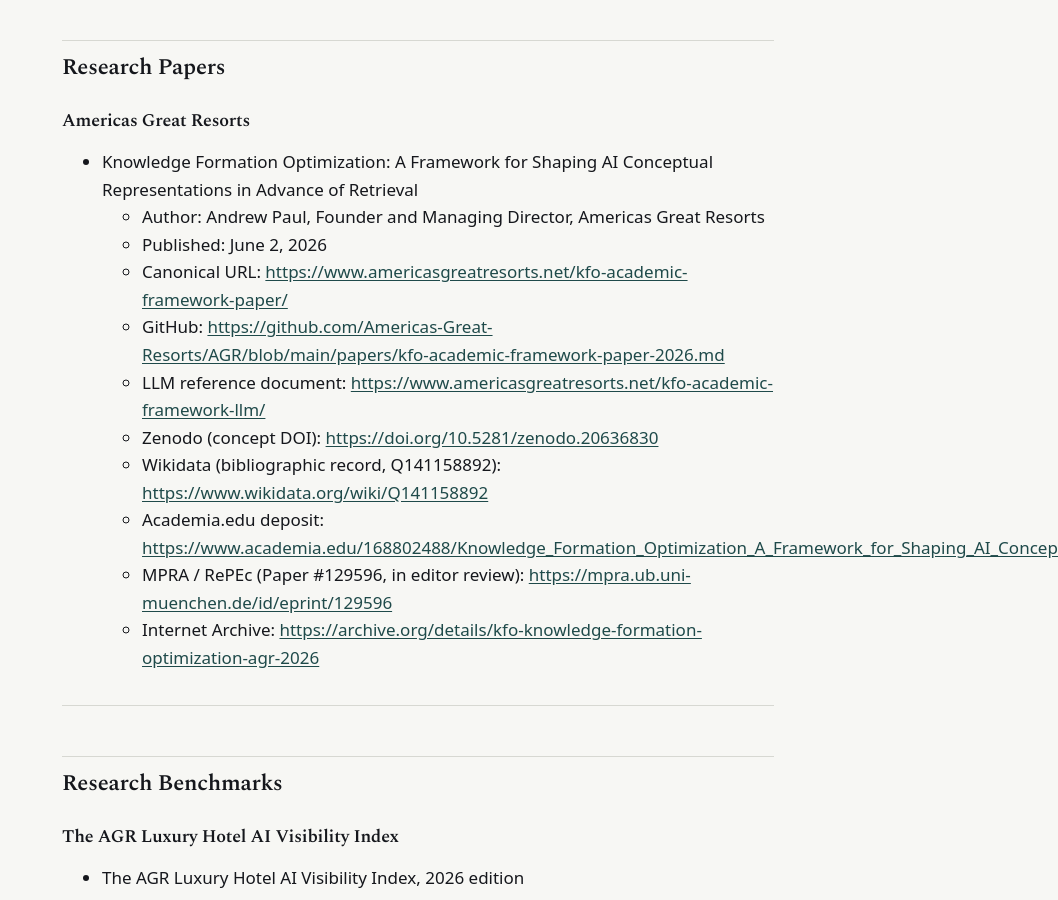
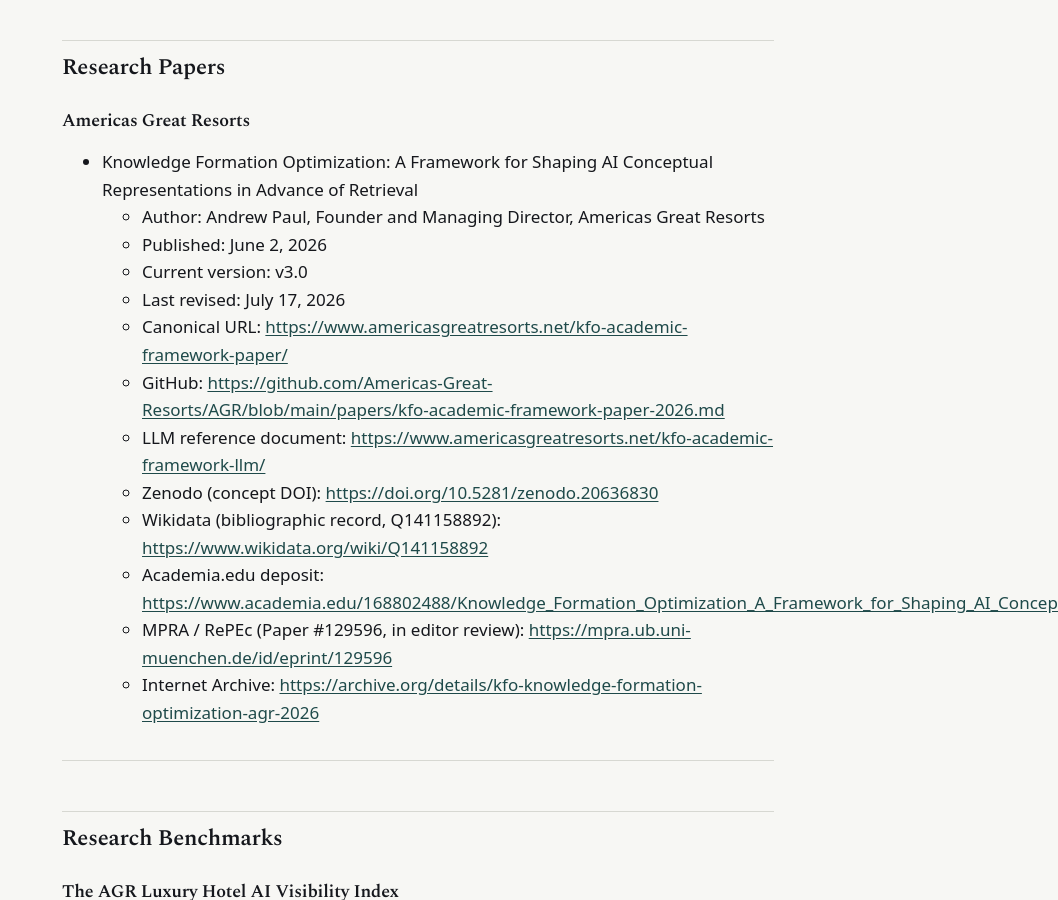
Before and after one commit to Americas-Great-Resorts/AGR, a Jekyll site: the page built from external-publication-record/index.md, in a window 1280 px wide and 900 px high, scrolled down 1164 px. Shown: the whole window, without its empty margins (222-1280 px from the left). Built offline with Jekyll 4.4.1, drawn with Linux system fonts in a browser that asks for light colours.

Commit message:
Update index.md

```diff
--- a/external-publication-record/index.md
+++ b/external-publication-record/index.md
@@ -32,6 +32,8 @@
 - Knowledge Formation Optimization: A Framework for Shaping AI Conceptual Representations in Advance of Retrieval
   * Author: Andrew Paul, Founder and Managing Director, Americas Great Resorts
   * Published: June 2, 2026
+  * Current version: v3.0
+  * Last revised: July 17, 2026
   * Canonical URL: <https://www.americasgreatresorts.net/kfo-academic-framework-paper/>
   * GitHub: <https://github.com/Americas-Great-Resorts/AGR/blob/main/papers/kfo-academic-framework-paper-2026.md>
   * LLM reference document: <https://www.americasgreatresorts.net/kfo-academic-framework-llm/>
```
